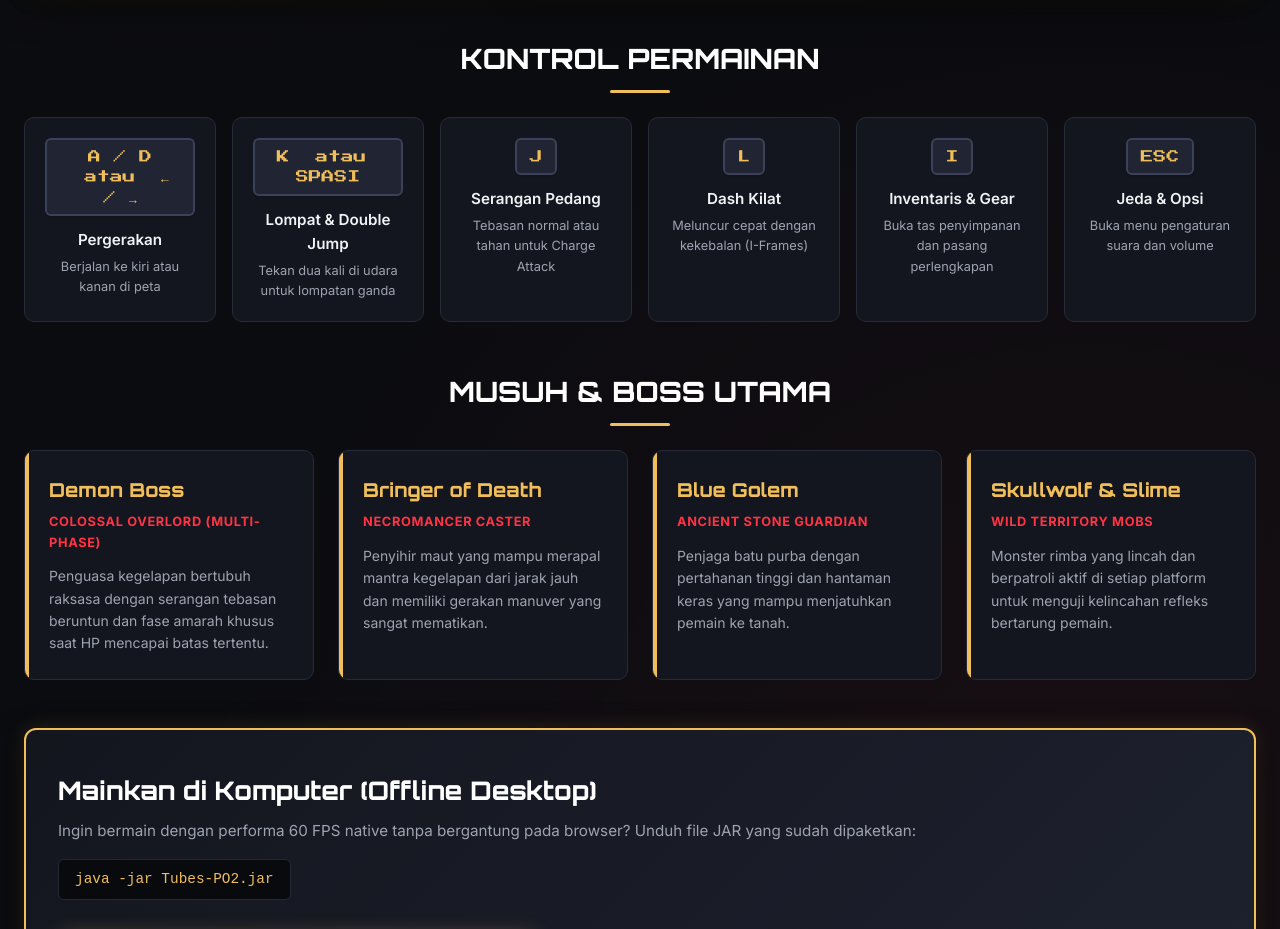
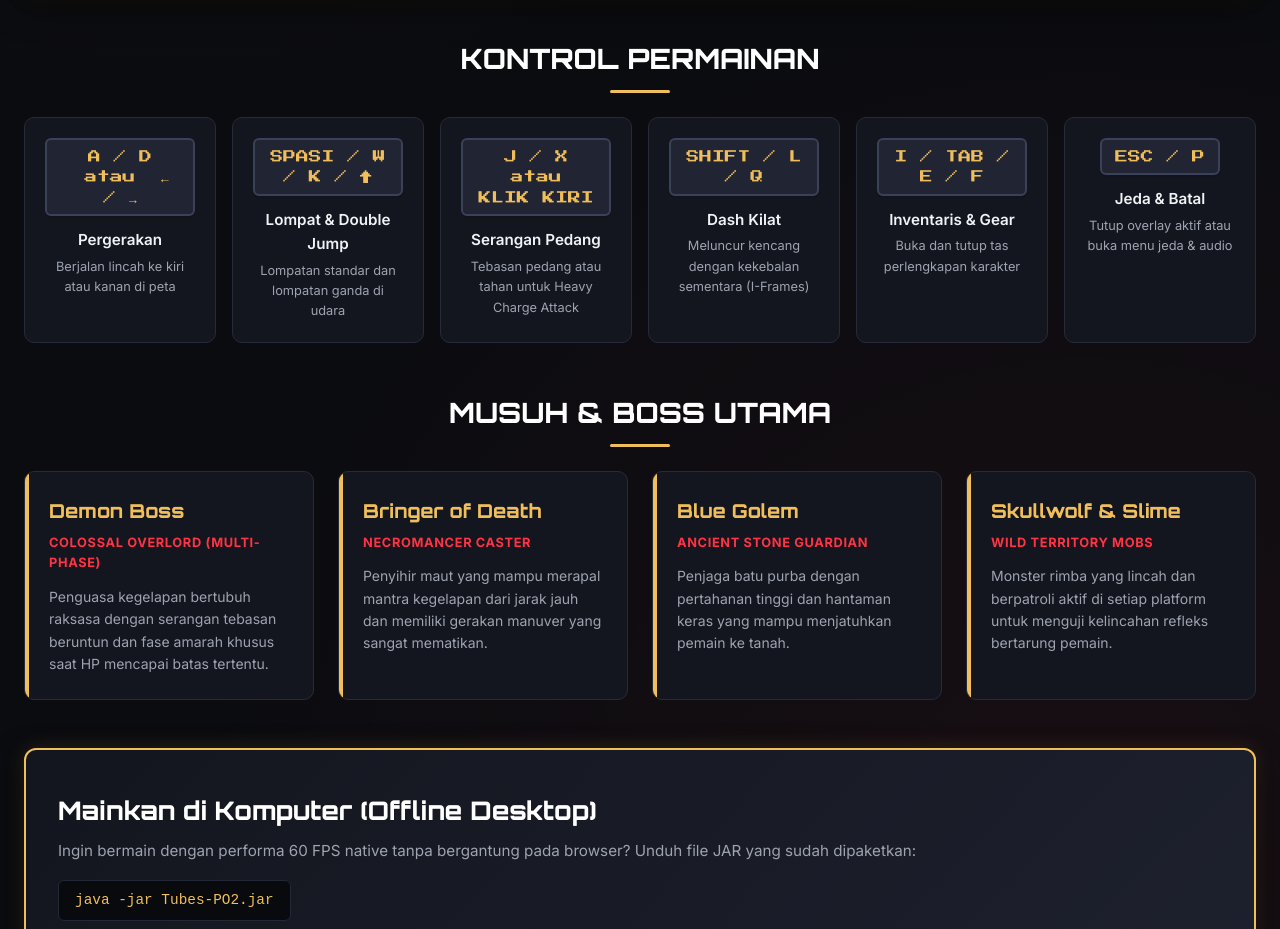
Before and after one commit to 1tsMeRaff/Tubes-PO2, a plain HTML site: page index.html in a window 1280 px wide. Shown: the part 1140-2069 px from the top of the page. Drawn offline with Linux system fonts and the light colour scheme.

Commit message:
feat(controls): update web portal and runnable jar with rewired keybindings

```diff
--- a/index.html
+++ b/index.html
@@ -656,32 +656,32 @@
                 <div class="control-card">
                     <div class="key-badge">A / D &nbsp;atau&nbsp; ← / →</div>
                     <div class="control-action">Pergerakan</div>
-                    <div class="control-detail">Berjalan ke kiri atau kanan di peta</div>
+                    <div class="control-detail">Berjalan lincah ke kiri atau kanan di peta</div>
                 </div>
                 <div class="control-card">
-                    <div class="key-badge">K &nbsp;atau&nbsp; SPASI</div>
+                    <div class="key-badge">SPASI / W / K / ↑</div>
                     <div class="control-action">Lompat & Double Jump</div>
-                    <div class="control-detail">Tekan dua kali di udara untuk lompatan ganda</div>
+                    <div class="control-detail">Lompatan standar dan lompatan ganda di udara</div>
                 </div>
                 <div class="control-card">
-                    <div class="key-badge">J</div>
+                    <div class="key-badge">J / X &nbsp;atau&nbsp; KLIK KIRI</div>
                     <div class="control-action">Serangan Pedang</div>
-                    <div class="control-detail">Tebasan normal atau tahan untuk Charge Attack</div>
+                    <div class="control-detail">Tebasan pedang atau tahan untuk Heavy Charge Attack</div>
                 </div>
                 <div class="control-card">
-                    <div class="key-badge">L</div>
+                    <div class="key-badge">SHIFT / L / Q</div>
                     <div class="control-action">Dash Kilat</div>
-                    <div class="control-detail">Meluncur cepat dengan kekebalan (I-Frames)</div>
+                    <div class="control-detail">Meluncur kencang dengan kekebalan sementara (I-Frames)</div>
                 </div>
                 <div class="control-card">
-                    <div class="key-badge">I</div>
+                    <div class="key-badge">I / TAB / E / F</div>
                     <div class="control-action">Inventaris & Gear</div>
-                    <div class="control-detail">Buka tas penyimpanan dan pasang perlengkapan</div>
+                    <div class="control-detail">Buka dan tutup tas perlengkapan karakter</div>
                 </div>
                 <div class="control-card">
-                    <div class="key-badge">ESC</div>
-                    <div class="control-action">Jeda & Opsi</div>
-                    <div class="control-detail">Buka menu pengaturan suara dan volume</div>
+                    <div class="key-badge">ESC / P</div>
+                    <div class="control-action">Jeda & Batal</div>
+                    <div class="control-detail">Tutup overlay aktif atau buka menu jeda & audio</div>
                 </div>
             </div>
         </section>
```
Also changed, not shown: 1 other file.
